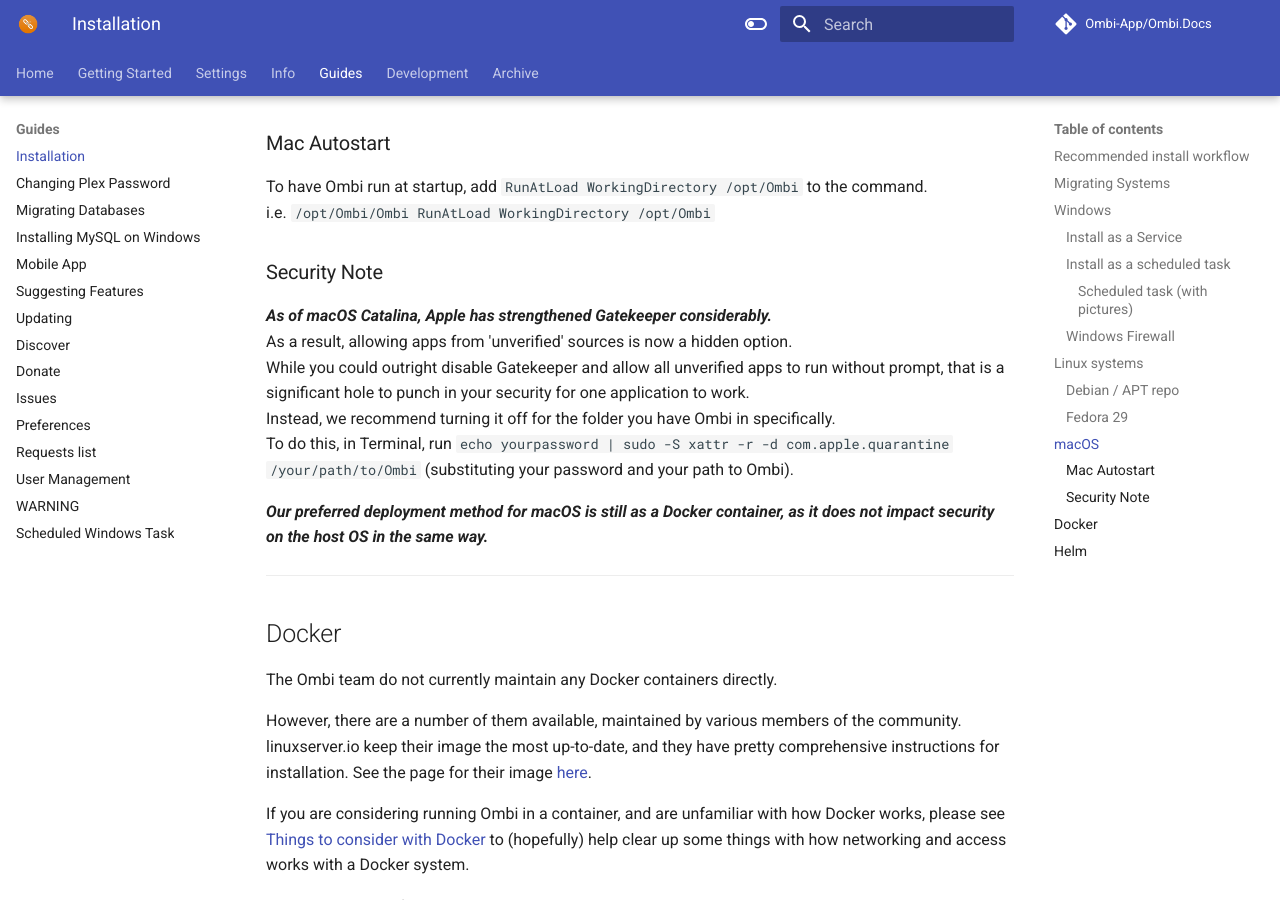
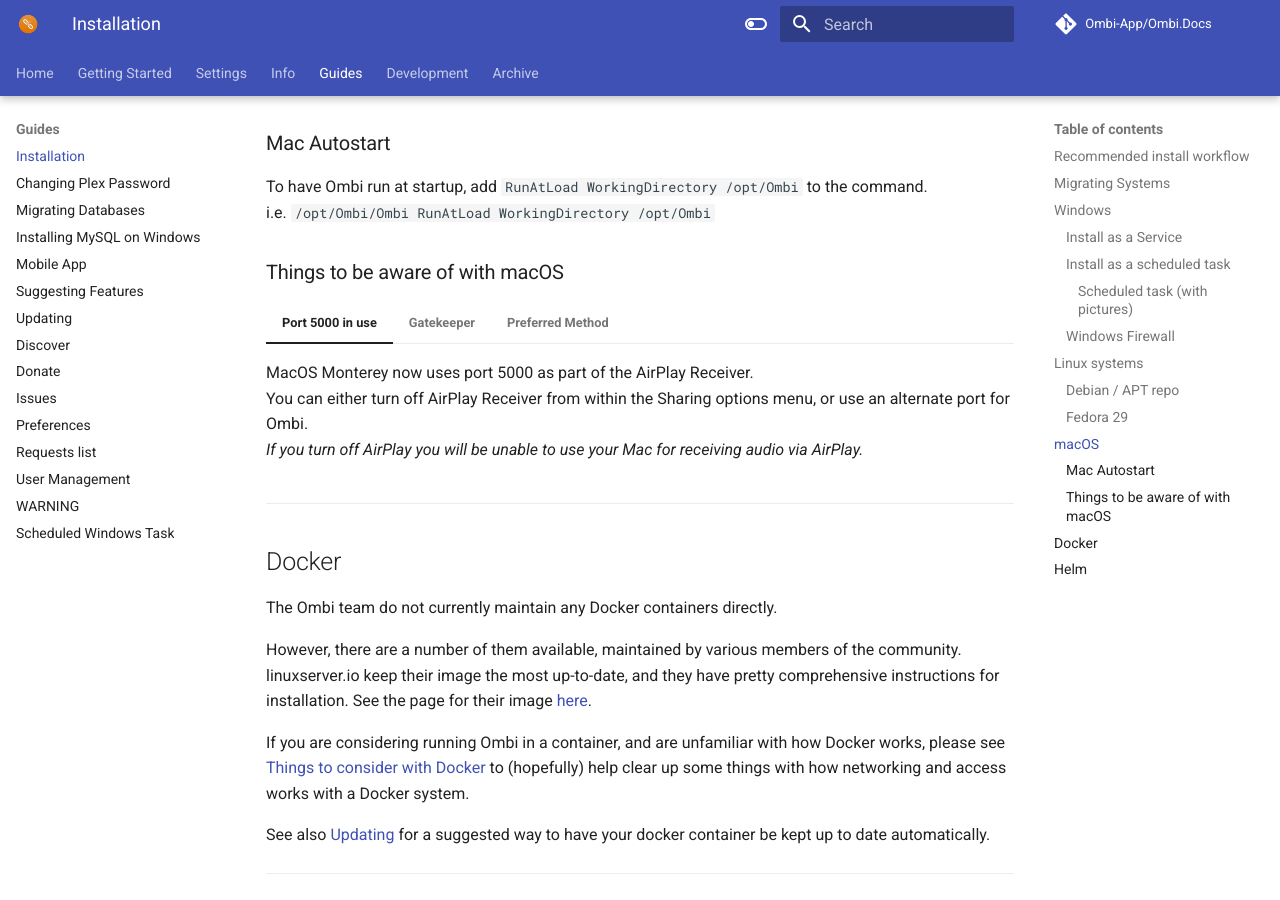
Before and after one commit to Ombi-app/Ombi.Docs, an MkDocs documentation site: the page built from docs/guides/installation.md, in a window 1280 px wide and 900 px high, scrolled down 5040 px. Built offline with MkDocs 1.6.1 and Material for MkDocs 9.7.7, drawn with Linux system fonts in a browser that asks for light colours; comment, search, counter and statistics services are not loaded.

Commit message:
Add note regarding airplay ports

```diff
--- a/docs/guides/installation.md
+++ b/docs/guides/installation.md
@@ -226,15 +226,22 @@
 To have Ombi run at startup, add `RunAtLoad WorkingDirectory /opt/Ombi` to the command.
 i.e.  `/opt/Ombi/Ombi RunAtLoad WorkingDirectory /opt/Ombi`
 
-### Security Note
+### Things to be aware of with macOS
 
-**_As of macOS Catalina, Apple has strengthened Gatekeeper considerably._**
-As a result, allowing apps from 'unverified' sources is now a hidden option.
-While you could outright disable Gatekeeper and allow all unverified apps to run without prompt, that is a significant hole to punch in your security for one application to work.
-Instead, we recommend turning it off for the folder you have Ombi in specifically.
-To do this, in Terminal, run `echo yourpassword | sudo -S xattr -r -d com.apple.quarantine /your/path/to/Ombi` (substituting your password and your path to Ombi).
-
-**_Our preferred deployment method for macOS is still as a Docker container, as it does not impact security on the host OS in the same way._**
+=== "Port 5000 in use"
+    MacOS Monterey now uses port 5000 as part of the AirPlay Receiver.
+    You can either turn off AirPlay Receiver from within the Sharing options menu, or use an alternate port for Ombi.
+    _If you turn off AirPlay you will be unable to use your Mac for receiving audio via AirPlay._
+=== "Gatekeeper"
+    **_As of macOS Catalina, Apple has strengthened Gatekeeper considerably._**
+    As a result, allowing apps from 'unverified' sources is now a hidden option.
+    While you could outright disable Gatekeeper and allow all unverified apps to run without prompt, that is a significant hole to punch in your security for one application to work.
+    Instead, we recommend turning it off for the folder you have Ombi in specifically.
+    To do this, in Terminal, run
+    `echo yourpassword | sudo -S xattr -r -d com.apple.quarantine /your/path/to/Ombi`
+    (substituting your password and your path to Ombi).
+=== "Preferred Method"
+    **_Our preferred deployment method for macOS is still as a Docker container, as it does not impact security on the host OS in the same way._**
 
 ***
 
```
